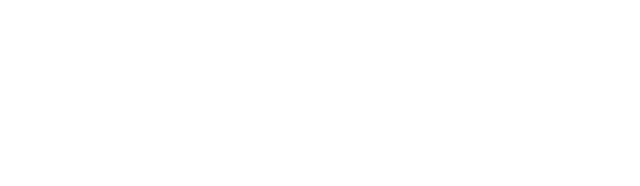
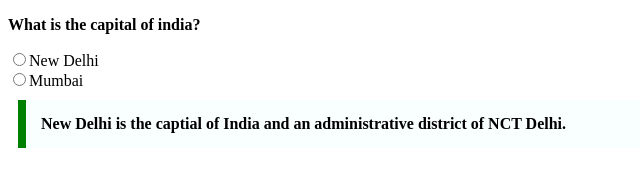
Before and after one commit to acciojob/trivia-bharath02233, a website: page main.html in a window 1280 px wide. Shown: the whole page, without its empty margins (0-640 px from the left). Drawn offline with Linux system fonts and the light colour scheme.

Commit message:
created a submission

```diff
--- a/main.html
+++ b/main.html
@@ -8,6 +8,12 @@
 
 <body>
 	<!-- the entire body must be written by student -->
+	<p><b>What is the capital of india?</b></p>
+	 <input type="radio">New Delhi
+	<br>
+	<input type="radio">Mumbai
+	<br>
+	<blockquote style="max-width:600px;margin:10px;padding:15px;border-left:8px solid green;background-color:#f8fffe;font-weight:bold;">New Delhi is the captial of India and an administrative district of NCT Delhi.</blockquote>
     <script type="text/javascript" src="./script.js">
 </script>
 
```
